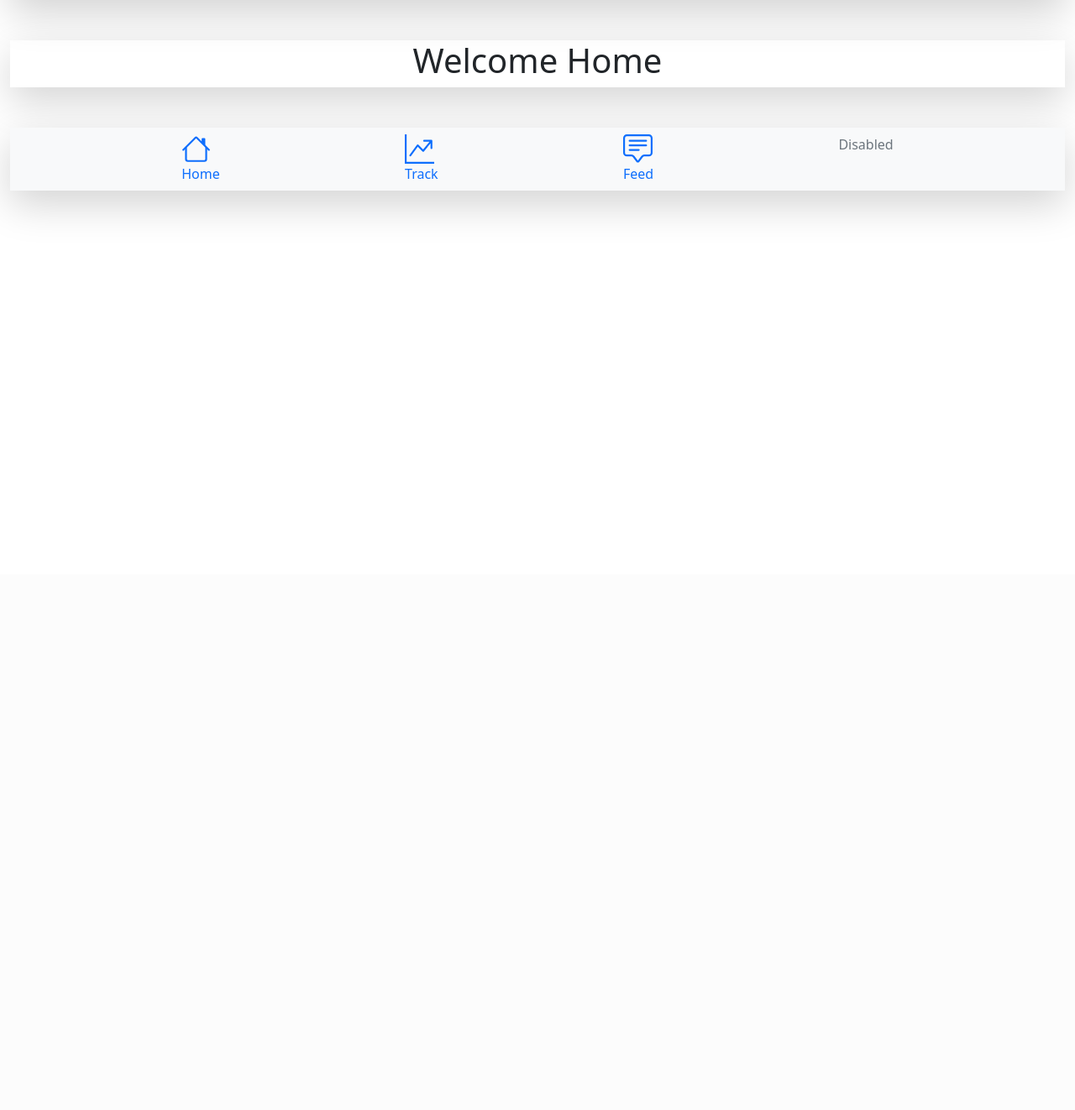
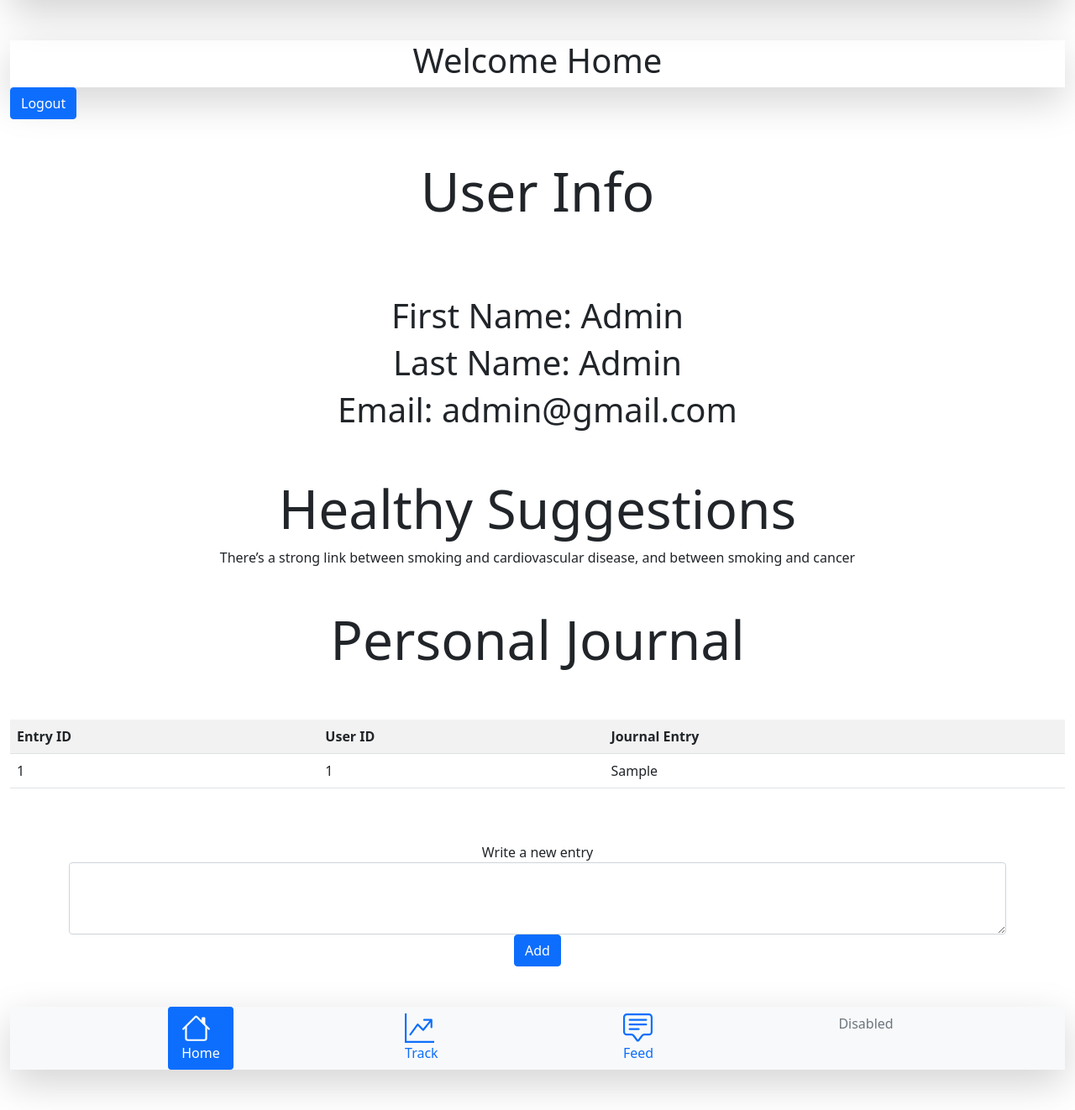
Before and after one commit to taufiqueahmed/VapeFree, a PHP site: page /home.php in a window 1280 px wide. Shown: the part 116-1438 px from the top of the page at 84% size. Before the commit the page ends 368 px from the top, so only its background shows below. Run offline with PHP 8.4, Linux system fonts and the light colour scheme; a user stored in the database is signed in; data comes from the database, SQL or seed files in the repository; tables that the repository leaves empty or names only in its code hold one stand-in row (values such as "Sample post"); some libraries are stand-ins or nearby versions.

Commit message:
Updated views

```diff
--- a/vp/home.php
+++ b/vp/home.php
@@ -10,53 +10,68 @@ function alert($message)
     echo "<script>alert('$message');</script>";
 }
 
-// if (isset($_POST['login'])) {
+$vapeSuggestions = array(
+    "There’s a strong link between smoking and cardiovascular disease, and between smoking and cancer",
+    "Quitting smoking is one of the best things you can do for your health — smoking harms nearly every organ in your body, including your heart.",
+    "Talk to your doctor about what smoking cessation program or tools would be best for you."
+);
 
-//     $validUser = false;
+function printVapeSuggestions()
+{
+    $randomIndex = rand(0, 2); //min=0 and max=2 for now can change based on array items
+
+    global $vapeSuggestions;
+
+    print($vapeSuggestions[$randomIndex]);
+}
 
 
 
-//     // Store the submitted data sent
-//     // via POST method, stored
-//     // Temporarily in $_POST structure.
-//     $_SESSION['user_email'] = $_POST['email'];
-//     // echo $_SESSION['user_email'];
+//store first and last name
+$email = $_SESSION['user_email'];
+$sql = "SELECT first_name,last_name,user_id FROM user WHERE user_email='$email'";
+$result = $con->query($sql);
 
-//     $_SESSION['user_password'] = $_POST['password'];
-//     // echo $_SESSION['user_password'];
+if ($result->num_rows > 0) {
+    // output data of each row
+    while ($row = $result->fetch_assoc()) {
+        $_SESSION['first_name'] = $row['first_name'];
+        $_SESSION['last_name'] = $row['last_name'];
+        $_SESSION['user_id'] = $row['user_id'];
+    }
+}
 
-//     $sql = "SELECT user_id,user_email,user_password FROM user";
-//     $result = $con->query($sql);
+//Printing journal entries
+$user_id = $_SESSION['user_id'];
+$sql = "SELECT j_id,user_id,entry FROM journal WHERE user_id='$user_id'";
+$result = $con->query($sql);
 
-//     //check for valid users
-//     while ($row = $result->fetch_assoc()) {
-//         if ($_SESSION["user_email"] == $row["user_email"] && $_SESSION["user_password"] == $row["user_password"]) {
-//             $validUser = true;
-//             break;
-//         }
-//         // echo "user_id: " . $row["user_id"] . " - user_email: " . $row["user_email"] . " " . $row["user_password"] . "<br>";
-//     }
 
-//     if ($validUser) {
-//         if ($_SESSION['user_email'] == "admin@uni.ca") {
-//             header('Location: admin_view.php');
-//         } else if ($_SESSION['user_email'] == "nd@uni.ca") {
+//BUTTONS BEING CLICKED
 
-//             header('Location: nd_view.php');
-//         } else if ($_SESSION['user_email'] == "sd@uni.ca") {
+if (isset($_POST['addNewEntry'])) {
 
-//             header('Location: sd_view.php');
-//         } else if ($_SESSION['user_email'] == "verdun@uni.ca") {
+    $newEntry = $_POST['newEntry'];
 
-//             header('Location: verdun_view.php');
-//         } else {
-//             header('Location: italy_view.php');
-//         }
-//     } else {
-//         alert("Invalid email and password! Please contact your manager for correct credentials");
-//     }
-//     $con->close();
-// }
+    $sql = "INSERT INTO journal(user_id,entry) VALUES('$user_id','$newEntry')";
+
+    //check if a connection is made
+    if ($con->query($sql) == TRUE) {
+        echo "A new entry was successfully added";
+    } else {
+        echo "Error: " . $sql . "<br>" . $con->error;
+    }
+}
+
+
+if (isset($_POST['logout'])) {
+    session_destroy();
+    header('Location: index.php');
+}
+
+
+// $con->close();
+
 
 ?>
 
@@ -64,7 +79,7 @@ function alert($message)
 <html lang="en">
 
 <head>
-    <title>Login</title>
+    <title>Home</title>
     <meta charset="UTF-8">
     <meta name="viewport" content="width=device-width, initial-scale=1.0">
 
@@ -95,28 +110,103 @@ function alert($message)
         </nav>
 
         <br>
-
-
         <br>
 
 
         <div class="d-flex justify-content-evenly shadow-lg">
             <h1>Welcome Home</h1>
+        </div>
+
+        <form action="home.php" method="post">
+            <button name="logout" class="btn btn-primary">Logout</button>
+        </form>
+
+        <br>
+        <br>
+
+        <!-- User Info -->
+        <div class="container text-center display-3">
+            <h1 class="display-3">User Info</h1><br>
+            <h1 class="display-6">First Name: <?php print($_SESSION['first_name']) ?></h1>
+            <h1 class="display-6">Last Name: <?php print($_SESSION['last_name']) ?></h1>
+            <h1 class="display-6">Email: <?php print($_SESSION['user_email']) ?></h1>
+        </div>
+
+        <br>
+        <br>
+
+        <!-- healthy suggestions -->
+        <div class="container text-center ">
+            <h1 class="display-3">Healthy Suggestions</h1>
+            <?php printVapeSuggestions(); ?>
+        </div>
+
+        <br>
+        <br>
+
+        <!-- Personal Journal -->
+        <div class="container text-center ">
+            <h1 class="display-3">Personal Journal</h1>
 
         </div>
 
         <br>
         <br>
 
-        <nav class="nav navbar-light bg-light d-flex justify-content-evenly shadow-lg">
-            <a class="nav-link active" aria-current="page" href="#"><svg xmlns="http://www.w3.org/2000/svg" width="35" height="35" fill="currentColor" class="bi bi-house" viewBox="0 0 16 16">
+        <?php
+        $user_id = $_SESSION['user_id'];
+        $sql = "SELECT j_id,user_id,entry FROM journal WHERE user_id='$user_id' ORDER BY j_id DESC";
+        $result = $con->query($sql);
+        ?>
+        <table class="table table-striped">
+            <tr>
+                <th>Entry ID</th>
+                <th>User ID</th>
+                <th>Journal Entry</th>
+            </tr>
+
+            <?php
+            if ($result->num_rows > 0) {
+                while ($row = $result->fetch_assoc()) {
+                    print("<tr>");
+                    print("<td>" . $row['j_id'] . "</td>");
+                    print("<td>" . $row['user_id'] . "</td>");
+                    print("<td>" . $row['entry'] . "</td>");
+                }
+            }
+
+            ?>
+
+            <?php
+            print("<tr>");
+
+            print("</table>");
+
+            ?>
+            <br>
+            <br>
+            <!--Adding a new journal entry -->
+            <div class="form-group container text-center">
+                <form action="home.php" method="post">
+                    <label>Write a new entry</label>
+                    <textarea class="form-control" name="newEntry" rows="3"></textarea>
+                    <button name="addNewEntry" class="btn btn-primary">Add</button>
+                </form>
+            </div>
+
+
+            <br>
+            <br>
+
+            <nav class="nav navbar-light bg-light d-flex justify-content-evenly shadow-lg nav-pills">
+                <a class="nav-link active" aria-current="page" href="home.php"><svg xmlns="http://www.w3.org/2000/svg" width="35" height="35" fill="currentColor" class="bi bi-house" viewBox="0 0 16 16">
                         <path fill-rule="evenodd" d="M2 13.5V7h1v6.5a.5.5 0 0 0 .5.5h9a.5.5 0 0 0 .5-.5V7h1v6.5a1.5 1.5 0 0 1-1.5 1.5h-9A1.5 1.5 0 0 1 2 13.5zm11-11V6l-2-2V2.5a.5.5 0 0 1 .5-.5h1a.5.5 0 0 1 .5.5z" />
                         <path fill-rule="evenodd" d="M7.293 1.5a1 1 0 0 1 1.414 0l6.647 6.646a.5.5 0 0 1-.708.708L8 2.207 1.354 8.854a.5.5 0 1 1-.708-.708L7.293 1.5z" />
                     </svg><br>Home</a>
-            <a class="nav-link" href="#"><svg xmlns="http://www.w3.org/2000/svg" width="35" height="35" fill="currentColor" class="bi bi-graph-up" viewBox="0 0 16 16">
+                <a class="nav-link" href="track.php"><svg xmlns="http://www.w3.org/2000/svg" width="35" height="35" fill="currentColor" class="bi bi-graph-up" viewBox="0 0 16 16">
                         <path fill-rule="evenodd" d="M0 0h1v15h15v1H0V0zm10 3.5a.5.5 0 0 1 .5-.5h4a.5.5 0 0 1 .5.5v4a.5.5 0 0 1-1 0V4.9l-3.613 4.417a.5.5 0 0 1-.74.037L7.06 6.767l-3.656 5.027a.5.5 0 0 1-.808-.588l4-5.5a.5.5 0 0 1 .758-.06l2.609 2.61L13.445 4H10.5a.5.5 0 0 1-.5-.5z" />
                     </svg><br>Track</a>
-            <a class="nav-link" href="#"><svg xmlns="http://www.w3.org/2000/svg" width="35" height="35" fill="currentColor" class="bi bi-chat-square-text" viewBox="0 0 16 16">
+                <a class="nav-link" href="feed.php"><svg xmlns="http://www.w3.org/2000/svg" width="35" height="35" fill="currentColor" class="bi bi-chat-square-text" viewBox="0 0 16 16">
                         <path d="M14 1a1 1 0 0 1 1 1v8a1 1 0 0 1-1 1h-2.5a2 2 0 0 0-1.6.8L8 14.333 6.1 11.8a2 2 0 0 0-1.6-.8H2a1 1 0 0 1-1-1V2a1 1 0 0 1 1-1h12zM2 0a2 2 0 0 0-2 2v8a2 2 0 0 0 2 2h2.5a1 1 0 0 1 .8.4l1.9 2.533a1 1 0 0 0 1.6 0l1.9-2.533a1 1 0 0 1 .8-.4H14a2 2 0 0 0 2-2V2a2 2 0 0 0-2-2H2z" />
                         <path d="M3 3.5a.5.5 0 0 1 .5-.5h9a.5.5 0 0 1 0 1h-9a.5.5 0 0 1-.5-.5zM3 6a.5.5 0 0 1 .5-.5h9a.5.5 0 0 1 0 1h-9A.5.5 0 0 1 3 6zm0 2.5a.5.5 0 0 1 .5-.5h5a.5.5 0 0 1 0 1h-5a.5.5 0 0 1-.5-.5z" />
                     </svg><br>Feed</a>
```
Also changed, not shown: vp/index.php (+5 -3 lines), vp/register.php (+26 -0 lines). Lines whose indentation alone changed are shown as unchanged.
